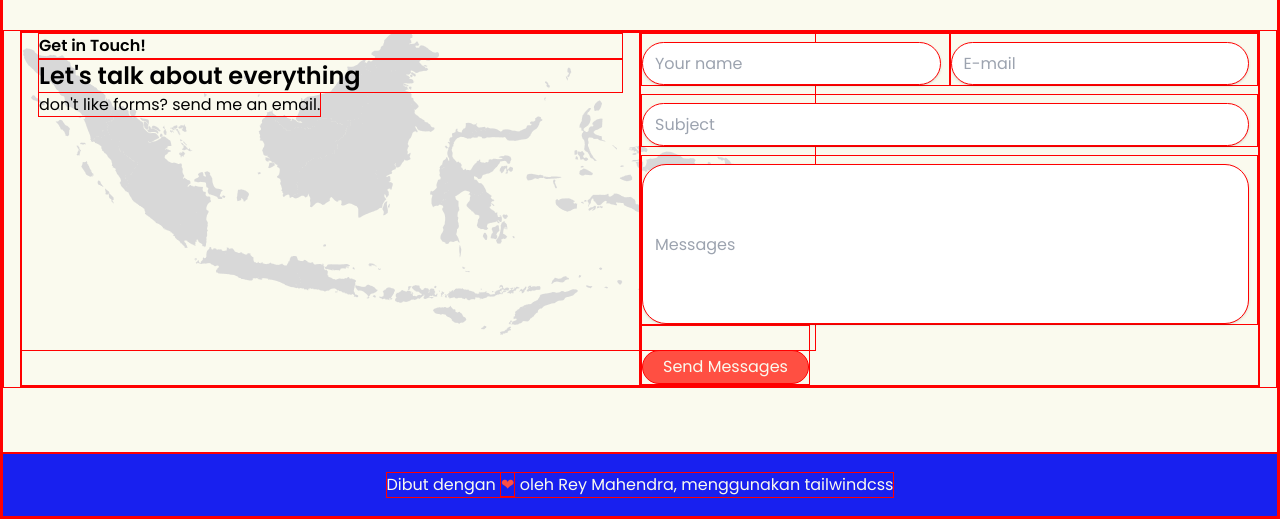
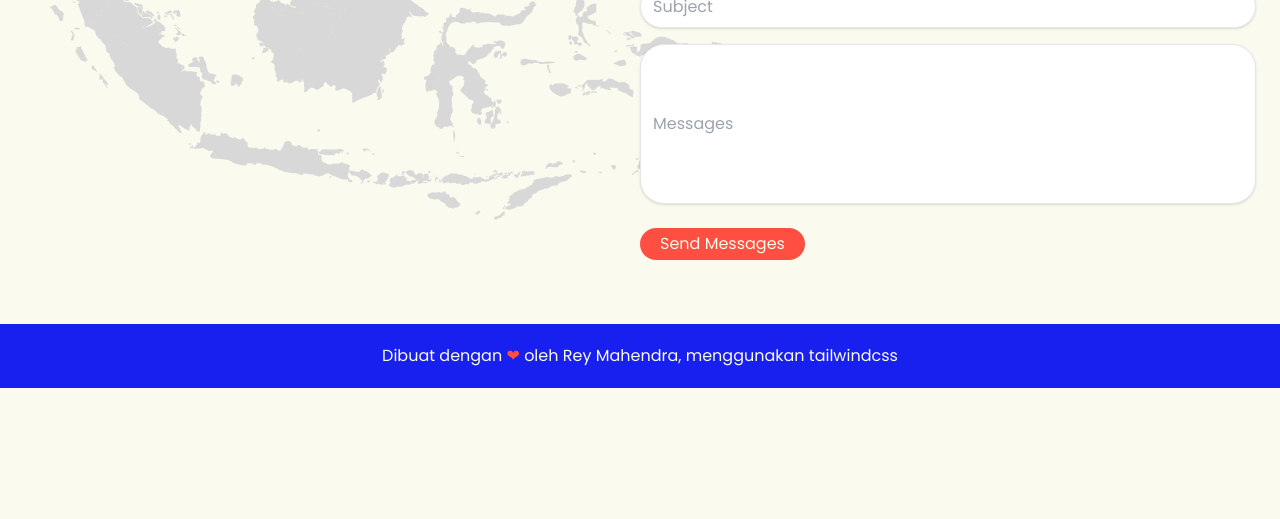
Before and after one commit to Heurrey/reymahendra, a website: page index.html in a window 1280 px wide. Shown: the part 2772-3291 px from the top of the page. After the commit the page ends 3160 px from the top, so only its background shows below. Drawn offline with Linux system fonts and the light colour scheme.

Commit message:
add contact

```diff
--- a/index.html
+++ b/index.html
@@ -11,13 +11,13 @@
       rel="stylesheet"
     />
     <title>Rey Mahendra</title>
-    <style>
+    <!-- <style>
       * {
         border: 1px solid red;
       }
-    </style>
+    </style> -->
   </head>
-  <body class="bg-white p-0">
+  <body class="bg-white">
     <!-- Header Start -->
     <header class="bg-transparent absolute top-0 left-0 w-full flex items-center z-10 ">
       <div class="container">
@@ -471,9 +471,11 @@
         </div>
       </div>
     </section>
-    <div class="bg-blue h-16 text-white flex justify-center w-full"><p class="self-center">Dibut dengan <span class="text-red">❤</span> oleh Rey Mahendra, menggunakan tailwindcss</p></div>
+    <!-- Section Contact End -->
+    <section>
+    <div class="bg-blue h-16 text-white flex justify-center w-full"><p class="self-center text-center text-xs lg:text-base">Dibuat dengan <span class="text-red">❤</span> oleh Rey Mahendra, menggunakan tailwindcss</p></div>
     </section>
-    <!-- Section Contact End -->
+
 
     <script src="dist/js/script.js"></script>
 
```
Also changed, not shown: dist/output.css.
